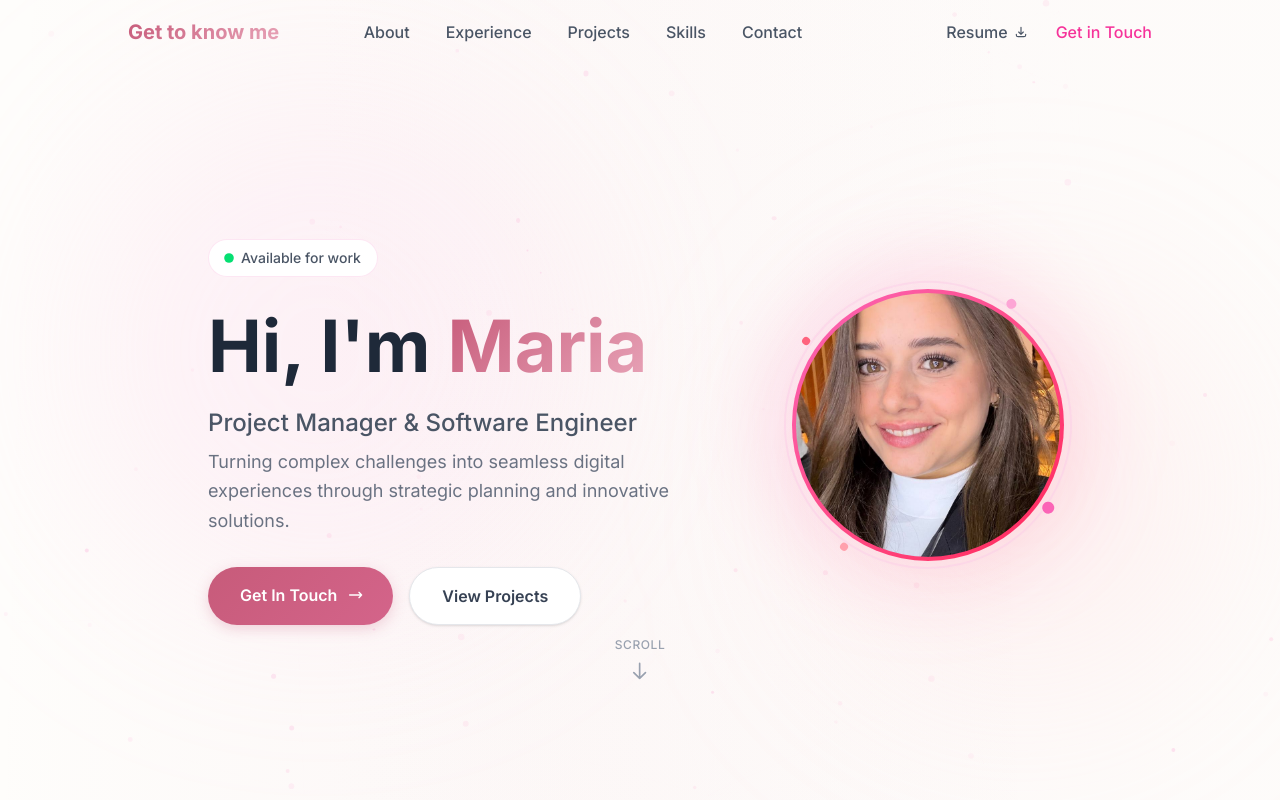
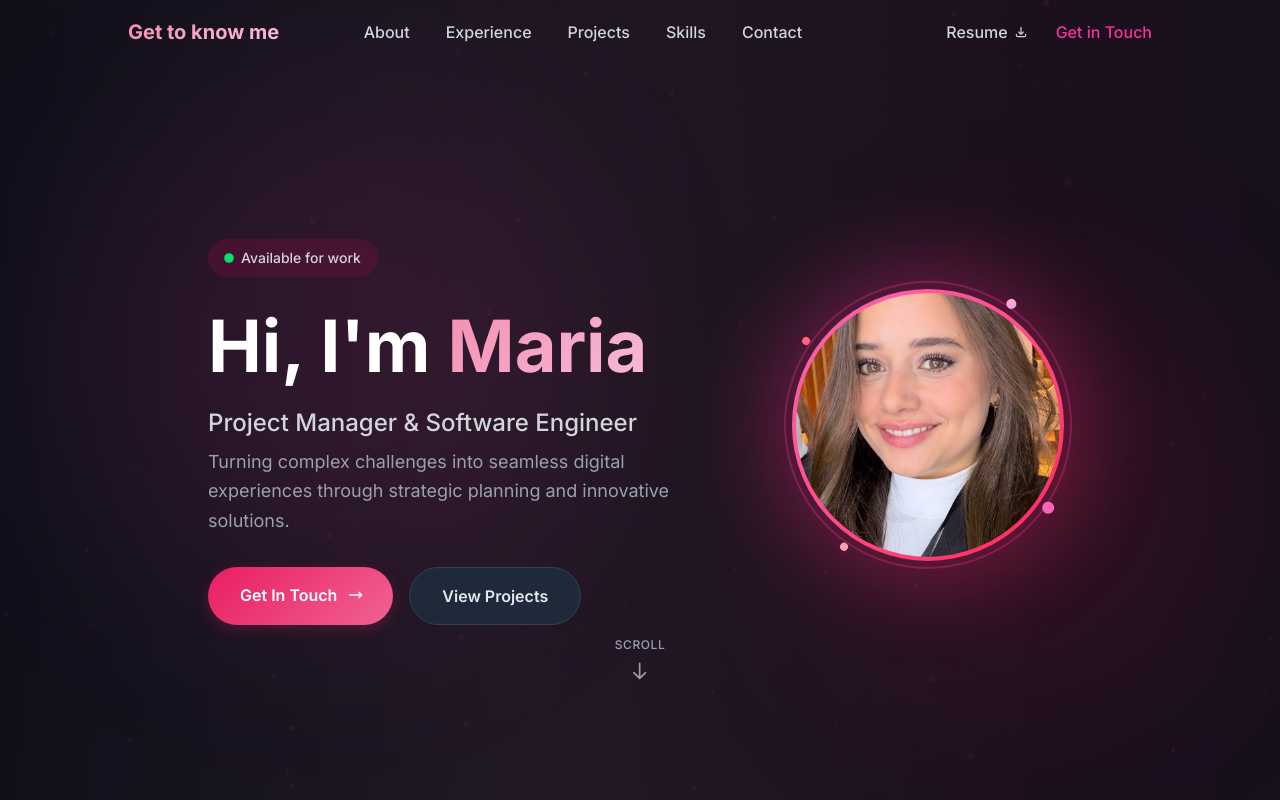
Before and after one commit to MariaNwilati/portfolio, a React (Vite) app: page / in a window 1280 px wide. Shown: the top 800 px of the page. Built offline with nearby package versions, Linux system fonts and the light colour scheme.

Commit message:
Remove light theme - dark mode only

```diff
--- a/src/components/Header.jsx
+++ b/src/components/Header.jsx
@@ -74,8 +74,8 @@ const Header = () => {
                   href={link.href}
                   className={`relative px-4 py-2 rounded-lg font-medium transition-colors duration-300 ${
                     activeSection === link.href.slice(1)
-                      ? 'text-pink-600 dark:text-pink-400'
-                      : 'text-gray-600 dark:text-gray-300 hover:text-pink-600 dark:hover:text-pink-400'
+                      ? 'text-pink-400'
+                      : 'text-gray-300 hover:text-pink-400'
                   }`}
                 >
                   {link.name}
@@ -101,7 +101,7 @@ const Header = () => {
               <motion.a
                 href="/resume.pdf"
                 download="Maria_Nwilati_CV.pdf"
-                className="text-gray-600 dark:text-gray-300 hover:text-pink-500 font-medium transition-colors flex items-center gap-1.5"
+                className="text-gray-300 hover:text-pink-500 font-medium transition-colors flex items-center gap-1.5"
                 whileHover={{ scale: 1.02 }}
                 whileTap={{ scale: 0.98 }}
               >
@@ -133,7 +133,7 @@ const Header = () => {
           {/* Mobile Menu Button */}
           <div className="flex items-center gap-2 md:hidden">
             <motion.button
-              className="p-2 text-gray-600 dark:text-gray-300 hover:text-pink-600 relative z-50"
+              className="p-2 text-gray-300 hover:text-pink-600 relative z-50"
               onClick={() => setIsMenuOpen(!isMenuOpen)}
               aria-label="Toggle menu"
               whileTap={{ scale: 0.9 }}
@@ -153,7 +153,7 @@ const Header = () => {
         <AnimatePresence>
           {isMenuOpen && (
             <motion.div
-              className="md:hidden fixed inset-0 bg-white/95 dark:bg-gray-900/95 backdrop-blur-lg z-40"
+              className="md:hidden fixed inset-0 bg-gray-900/95 backdrop-blur-lg z-40"
               initial={{ opacity: 0, y: -20 }}
               animate={{ opacity: 1, y: 0 }}
               exit={{ opacity: 0, y: -20 }}
@@ -173,7 +173,7 @@ const Header = () => {
                       className={`text-2xl font-medium transition-colors duration-300 ${
                         activeSection === link.href.slice(1)
                           ? 'text-gradient'
-                          : 'text-gray-600 dark:text-gray-300 hover:text-pink-600'
+                          : 'text-gray-300 hover:text-pink-600'
                       }`}
                       onClick={() => setIsMenuOpen(false)}
                     >
@@ -190,7 +190,7 @@ const Header = () => {
                   <motion.a
                     href="/resume.pdf"
                     download="Maria_Nwilati_CV.pdf"
-                    className="text-xl text-gray-600 dark:text-gray-300 font-medium flex items-center gap-2"
+                    className="text-xl text-gray-300 font-medium flex items-center gap-2"
                     onClick={() => setIsMenuOpen(false)}
                     whileHover={{ scale: 1.05 }}
                     whileTap={{ scale: 0.95 }}
--- a/src/components/Hero.jsx
+++ b/src/components/Hero.jsx
@@ -19,7 +19,7 @@ const Hero = () => {
       {/* Subtle Animated Background */}
       <div className="absolute inset-0">
         <motion.div
-          className="absolute top-20 left-10 w-[500px] h-[500px] bg-pink-200/20 dark:bg-pink-500/10 rounded-full blur-[100px]"
+          className="absolute top-20 left-10 w-[500px] h-[500px] bg-pink-500/10 rounded-full blur-[100px]"
           animate={{
             x: [0, 30, 0],
             y: [0, 20, 0],
@@ -31,7 +31,7 @@ const Hero = () => {
           }}
         />
         <motion.div
-          className="absolute bottom-20 right-10 w-[400px] h-[400px] bg-rose-200/20 dark:bg-rose-500/10 rounded-full blur-[100px]"
+          className="absolute bottom-20 right-10 w-[400px] h-[400px] bg-rose-500/10 rounded-full blur-[100px]"
           animate={{
             x: [0, -20, 0],
             y: [0, -30, 0],
@@ -47,7 +47,7 @@ const Hero = () => {
         {floatingDots.map((dot) => (
           <motion.div
             key={dot.id}
-            className="absolute rounded-full bg-pink-400/30 dark:bg-pink-500/20"
+            className="absolute rounded-full bg-pink-500/20"
             style={{
               width: dot.size,
               height: dot.size,
@@ -78,7 +78,7 @@ const Hero = () => {
             transition={{ duration: 0.8, ease: [0.25, 0.1, 0.25, 1] }}
           >
             <motion.div
-              className="inline-flex items-center gap-2 px-4 py-2 bg-white dark:bg-pink-900/30 rounded-full mb-6 border border-pink-200/50 dark:border-transparent"
+              className="inline-flex items-center gap-2 px-4 py-2 bg-pink-900/30 rounded-full mb-6 border border-transparent"
               initial={{ opacity: 0, y: 20 }}
               animate={{ opacity: 1, y: 0 }}
               transition={{ delay: 0.2 }}
@@ -88,7 +88,7 @@ const Hero = () => {
                 animate={{ scale: [1, 1.2, 1] }}
                 transition={{ duration: 2, repeat: Infinity }}
               />
-              <span className="text-gray-600 dark:text-gray-300 text-sm font-medium">Available for work</span>
+              <span className="text-gray-300 text-sm font-medium">Available for work</span>
             </motion.div>
 
             <motion.h1
@@ -97,12 +97,12 @@ const Hero = () => {
               animate={{ opacity: 1, y: 0 }}
               transition={{ delay: 0.3 }}
             >
-              <span className="text-gray-800 dark:text-white">Hi, I'm </span>
+              <span className="text-white">Hi, I'm </span>
               <span className="text-gradient">Maria</span>
             </motion.h1>
 
             <motion.h2
-              className="text-xl md:text-2xl text-gray-600 dark:text-gray-300 mb-2 font-medium"
+              className="text-xl md:text-2xl text-gray-300 mb-2 font-medium"
               initial={{ opacity: 0, y: 20 }}
               animate={{ opacity: 1, y: 0 }}
               transition={{ delay: 0.4 }}
@@ -112,7 +112,7 @@ const Hero = () => {
 
 
             <motion.p
-              className="text-gray-500 dark:text-gray-400 max-w-lg mb-8 text-lg leading-relaxed"
+              className="text-gray-400 max-w-lg mb-8 text-lg leading-relaxed"
               initial={{ opacity: 0, y: 20 }}
               animate={{ opacity: 1, y: 0 }}
               transition={{ delay: 0.5 }}
@@ -149,8 +149,8 @@ const Hero = () => {
 
               <motion.a
                 href="#projects"
-                className="px-8 py-4 bg-white dark:bg-gray-800 text-gray-700 dark:text-gray-200 font-semibold rounded-full text-center border border-gray-200 dark:border-gray-700 shadow-sm"
-                whileHover={{ scale: 1.02, backgroundColor: 'rgba(0,0,0,0.02)' }}
+                className="px-8 py-4 bg-gray-800 text-gray-200 font-semibold rounded-full text-center border border-gray-700 shadow-sm"
+                whileHover={{ scale: 1.02, backgroundColor: 'rgba(255,255,255,0.05)' }}
                 whileTap={{ scale: 0.98 }}
               >
                 View Projects
@@ -171,20 +171,20 @@ const Hero = () => {
               transition={{ duration: 5, repeat: Infinity, ease: 'easeInOut' }}
             >
               {/* Subtle Glow Background */}
-              <div className="absolute -inset-4 bg-gradient-to-br from-pink-400/20 to-rose-400/20 dark:from-pink-500/30 dark:to-rose-500/30 rounded-full blur-2xl" />
+              <div className="absolute -inset-4 bg-gradient-to-br from-pink-500/30 to-rose-500/30 rounded-full blur-2xl" />
 
               {/* Main Image Container */}
               <div className="relative w-56 h-56 md:w-64 md:h-64 lg:w-72 lg:h-72">
                 {/* Outer Ring */}
                 <motion.div
-                  className="absolute inset-0 rounded-full border-2 border-pink-200/50 dark:border-pink-500/30"
+                  className="absolute inset-0 rounded-full border-2 border-pink-500/30"
                   animate={{ rotate: 360 }}
                   transition={{ duration: 30, repeat: Infinity, ease: 'linear' }}
                 />
 
                 {/* Inner Ring with Gradient */}
                 <div className="absolute inset-2 rounded-full bg-gradient-to-br from-pink-400 to-rose-500 p-1">
-                  <div className="w-full h-full rounded-full overflow-hidden bg-white dark:bg-gray-900">
+                  <div className="w-full h-full rounded-full overflow-hidden bg-gray-900">
                     <img
                       src="/images/profile.jpg"
                       alt="Maria Nwilati"
--- a/src/components/SpiderWebBackground.jsx
+++ b/src/components/SpiderWebBackground.jsx
@@ -62,7 +62,7 @@ const SpiderWebBackground = () => {
             x2={`${line.x2}%`}
             y2={`${line.y2}%`}
             stroke="currentColor"
-            className="text-pink-300/10 dark:text-pink-500/10"
+            className="text-pink-500/10"
             strokeWidth="0.5"
             initial={{ pathLength: 0, opacity: 0 }}
             animate={{
@@ -83,7 +83,7 @@ const SpiderWebBackground = () => {
             cx={`${dot.x}%`}
             cy={`${dot.y}%`}
             r={dot.size}
-            className="fill-pink-400/20 dark:fill-pink-500/20"
+            className="fill-pink-500/20"
             initial={{ scale: 0, opacity: 0 }}
             animate={{
               scale: [1, 1.2, 1],
--- a/src/context/ThemeContext.jsx
+++ b/src/context/ThemeContext.jsx
@@ -1,34 +1,19 @@
-import { createContext, useContext, useState, useEffect } from 'react';
+import { createContext, useContext, useEffect } from 'react';
 
 const ThemeContext = createContext();
 
 export const ThemeProvider = ({ children }) => {
-  const [isDark, setIsDark] = useState(() => {
-    const saved = localStorage.getItem('theme');
-    return saved === 'dark';
-  });
-
   useEffect(() => {
+    // Always set dark mode
     const root = document.documentElement;
     const body = document.body;
-
-    if (isDark) {
-      root.classList.add('dark');
-      body.classList.remove('light');
-      body.classList.add('dark');
-      localStorage.setItem('theme', 'dark');
-    } else {
-      root.classList.remove('dark');
-      body.classList.remove('dark');
-      body.classList.add('light');
-      localStorage.setItem('theme', 'light');
-    }
-  }, [isDark]);
-
-  const toggleTheme = () => setIsDark(!isDark);
+    root.classList.add('dark');
+    body.classList.add('dark');
+    body.classList.remove('light');
+  }, []);
 
   return (
-    <ThemeContext.Provider value={{ isDark, toggleTheme }}>
+    <ThemeContext.Provider value={{ isDark: true }}>
       {children}
     </ThemeContext.Provider>
   );
--- a/src/index.css
+++ b/src/index.css
@@ -1,25 +1,13 @@
 @import "tailwindcss";
 
 :root {
-  --primary: #d4648a;
-  --primary-light: #fdf2f5;
-  --primary-dark: #b54d73;
-  --accent: #f0d4de;
-  --bg-light: #fefdfb;
-  --bg-dark: #0f0f1a;
-  --text-light: #4a4a4a;
-  --text-dark: #f5f5f5;
-  --project-bg: white;
-}
-
-.dark {
   --primary: #f48fb1;
   --primary-light: #2d2d44;
   --primary-dark: #f06292;
   --accent: #4a4a6a;
   --project-bg: rgba(31, 41, 55, 0.8);
-  --bg-light: #0f0f1a;
-  --text-light: #f5f5f5;
+  --bg-dark: #0f0f1a;
+  --text-dark: #f5f5f5;
 }
 
 @layer base {
@@ -30,15 +18,6 @@
   body {
     font-family: 'Inter', system-ui, -apple-system, sans-serif;
     overflow-x: hidden;
-    transition: background-color 0.3s ease, color 0.3s ease;
-  }
-
-  body.light {
-    background-color: var(--bg-light);
-    color: var(--text-light);
-  }
-
-  body.dark {
     background-color: var(--bg-dark);
     color: var(--text-dark);
   }
@@ -89,27 +68,15 @@
   animation: gradient-shift 5s ease infinite;
 }
 
-/* Glassmorphism - More subtle for light mode */
+/* Glassmorphism */
 .glass {
-  background: rgba(255, 255, 255, 0.7);
+  background: rgba(30, 30, 50, 0.8);
   backdrop-filter: blur(12px);
-  border: 1px solid rgba(0, 0, 0, 0.05);
-}
-
-.dark .glass {
-  background: rgba(30, 30, 50, 0.8);
   border: 1px solid rgba(255, 255, 255, 0.1);
 }
 
 /* Text Gradient */
 .text-gradient {
-  background: linear-gradient(135deg, #c75b7a 0%, #e8a4b8 100%);
-  -webkit-background-clip: text;
-  -webkit-text-fill-color: transparent;
-  background-clip: text;
-}
-
-.dark .text-gradient {
   background: linear-gradient(135deg, #f48fb1 0%, #f8bbd9 100%);
   -webkit-background-clip: text;
   -webkit-text-fill-color: transparent;
@@ -123,45 +90,24 @@
 
 .hover-lift:hover {
   transform: translateY(-4px);
-  box-shadow: 0 12px 24px rgba(0, 0, 0, 0.08);
-}
-
-.dark .hover-lift:hover {
   box-shadow: 0 12px 24px rgba(0, 0, 0, 0.3);
 }
 
 /* Primary Button */
 .btn-primary {
-  background: linear-gradient(135deg, #c75b7a 0%, #d4648a 100%);
+  background: linear-gradient(135deg, #e91e63 0%, #f06292 100%);
   color: white;
   transition: all 0.3s cubic-bezier(0.25, 0.1, 0.25, 1);
-  box-shadow: 0 4px 14px rgba(199, 91, 122, 0.25);
+  box-shadow: 0 4px 14px rgba(233, 30, 99, 0.25);
 }
 
 .btn-primary:hover {
-  box-shadow: 0 6px 20px rgba(199, 91, 122, 0.35);
+  box-shadow: 0 6px 20px rgba(233, 30, 99, 0.35);
   transform: translateY(-1px);
 }
 
-.dark .btn-primary {
-  background: linear-gradient(135deg, #e91e63 0%, #f06292 100%);
-  box-shadow: 0 4px 14px rgba(233, 30, 99, 0.25);
-}
-
-.dark .btn-primary:hover {
-  box-shadow: 0 6px 20px rgba(233, 30, 99, 0.35);
-}
-
-/* Background Mesh - Professional and subtle */
+/* Background Mesh */
 .bg-mesh-pink {
-  background-color: #fefdfb;
-  background-image:
-    radial-gradient(at 40% 20%, rgba(212, 100, 138, 0.04) 0px, transparent 50%),
-    radial-gradient(at 80% 0%, rgba(240, 212, 222, 0.06) 0px, transparent 50%),
-    radial-gradient(at 0% 50%, rgba(253, 242, 245, 0.08) 0px, transparent 50%);
-}
-
-.dark .bg-mesh-pink {
   background-color: var(--bg-dark);
   background-image:
     radial-gradient(at 40% 20%, rgba(244, 143, 177, 0.08) 0px, transparent 50%),
@@ -169,24 +115,15 @@
     radial-gradient(at 0% 50%, rgba(240, 98, 146, 0.06) 0px, transparent 50%);
 }
 
-/* Card Styles - Clean and professional */
+/* Card Styles */
 .card {
-  background: white;
+  background: #1a1a2e;
   border-radius: 24px;
   transition: all 0.4s cubic-bezier(0.25, 0.1, 0.25, 1);
-  border: 1px solid rgba(212, 100, 138, 0.2);
-}
-
-.dark .card {
-  background: #1a1a2e;
   border: 1px solid rgba(255, 255, 255, 0.05);
 }
 
 .card:hover {
-  box-shadow: 0 20px 40px rgba(0, 0, 0, 0.06);
-}
-
-.dark .card:hover {
   box-shadow: 0 20px 40px rgba(0, 0, 0, 0.4);
 }
 
@@ -196,22 +133,16 @@
   border-radius: 999px;
 }
 
-/* Section Title - Subtle accent */
+/* Section Title */
 .section-subtitle {
   display: inline-block;
   padding: 10px 24px;
-  background: white;
-  color: #b54d73;
+  background: rgba(244, 143, 177, 0.12);
+  color: #f48fb1;
   border-radius: 999px;
   font-size: 14px;
   font-weight: 600;
   letter-spacing: 0.5px;
-  border: 1px solid rgba(212, 100, 138, 0.2);
-}
-
-.dark .section-subtitle {
-  background: rgba(244, 143, 177, 0.12);
-  color: #f48fb1;
   border: 1px solid transparent;
 }
 
```
Also changed, not shown: src/components/About.jsx (+7 -7 lines), src/components/Contact.jsx (+18 -18 lines), src/components/Education.jsx (+5 -5 lines), src/components/Experience.jsx (+8 -8 lines), src/components/Projects.jsx (+19 -19 lines), src/components/Skills.jsx (+5 -5 lines).
